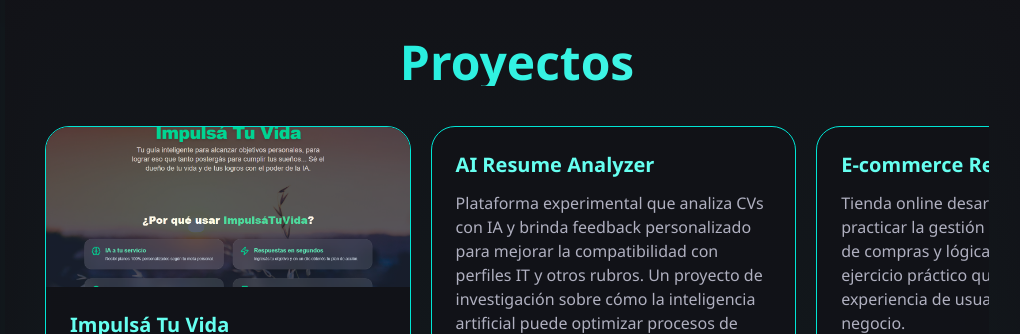
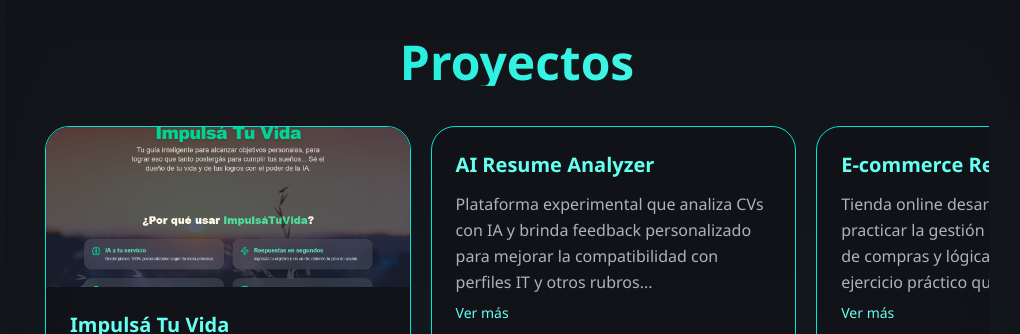
Before and after one commit to florencialucero11/Mi-portafolio, an Astro site: page / in a window 1280 px wide. Shown: the part 750-1084 px from the top of the page, without its empty margins (123-1143 px from the left). Built offline with nearby package versions, Linux system fonts and the light colour scheme; Astro itself is replaced by a stand-in of ours.

Commit message:
arreglo de cards

```diff
--- /dev/null
+++ b/src/components/ExpandableText.jsx
@@ -0,0 +1,24 @@
+import { useState } from "react";
+
+export default function ExpandableText({ text, limit = 140 }) {
+  const [expanded, setExpanded] = useState(false);
+
+  const isLong = text.length > limit;
+
+  return (
+    <div>
+      <p className="text-textLight leading-relaxed">
+        {expanded || !isLong ? text : text.slice(0, limit) + "..."}
+      </p>
+
+      {isLong && (
+        <button
+          onClick={() => setExpanded(!expanded)}
+          className="text-primaryLight text-sm mt-2 hover:underline"
+        >
+          {expanded ? "Ver menos" : "Ver más"}
+        </button>
+      )}
+    </div>
+  );
+}
--- a/src/components/Projects.jsx
+++ b/src/components/Projects.jsx
@@ -1,9 +1,10 @@
 import { Icon } from '@iconify/react';
 import { Swiper, SwiperSlide } from 'swiper/react';
 import { Navigation } from 'swiper/modules';
+import ExpandableText from './ExpandableText';
+
 import 'swiper/css';
 import 'swiper/css/navigation';
-
 
 const techIcons = {
   react: 'logos:react',
@@ -18,8 +19,6 @@ const techIcons = {
   git: 'logos:git-icon',
   javascript: 'logos:javascript'
 };
-
-import 'swiper/css'; // solo el core, nada más
 
 export default function Projects({ t, projectList }) {
   return (
@@ -44,12 +43,14 @@ export default function Projects({ t, projectList }) {
         className="!pb-6"
       >
         {projectList.map((proj, idx) => (
-          <SwiperSlide key={idx}>
+          <SwiperSlide key={idx} className="h-auto">
+
+            {/* CARD BASE */}
             <div className="flex flex-col bg-bgDarker/70 border border-primary rounded-3xl
-                            overflow-hidden shadow-neumorph hover:shadow-glow hover:scale-105
-                            transition-transform duration-300">
+                            overflow-hidden shadow-neumorph hover:shadow-glow
+                            hover:-translate-y-2 transition-all duration-300 h-full">
 
-              {/* 🟣 IMAGE */}
+              {/* IMAGE */}
               {proj.image && (
                 <img
                   src={proj.image}
@@ -58,18 +59,20 @@ export default function Projects({ t, projectList }) {
                 />
               )}
 
-              <div className="flex flex-col justify-between p-6 h-full">
+              {/* CONTENT */}
+              <div className="flex flex-col p-6 flex-grow">
+
+                {/* TEXT BLOCK */}
                 <div>
                   <h3 className="text-primaryLight font-bold text-xl mb-3">
                     {proj.title}
                   </h3>
-                  <p className="text-textLight mb-4">
-                    {proj.description}
-                  </p>
+
+                  <ExpandableText text={proj.description} />
                 </div>
 
-                {/* 🟣 TECH ICONS */}
-                <div className="flex flex-wrap gap-2 mb-4">
+                {/* TECH ICONS */}
+                <div className="flex flex-wrap gap-2 mt-4">
                   {proj.tech.map((tech, i) => (
                     <Icon
                       key={i}
@@ -80,8 +83,8 @@ export default function Projects({ t, projectList }) {
                   ))}
                 </div>
 
-                {/* 🟣 ACTION BUTTONS */}
-                <div className="flex gap-3">
+                {/* BUTTONS — SIEMPRE ABAJO */}
+                <div className="flex gap-3 mt-auto pt-6">
                   {proj.demo && (
                     <a
                       href={proj.demo}
@@ -105,8 +108,10 @@ export default function Projects({ t, projectList }) {
                     {t.viewRepo || "Ver repositorio"}
                   </a>
                 </div>
+
               </div>
             </div>
+
           </SwiperSlide>
         ))}
       </Swiper>
--- a/src/data/projects.js
+++ b/src/data/projects.js
@@ -43,7 +43,9 @@ export const projects = {
         "Fullstack web application that helps users plan goals and habits using AI, automation and data visualization. People struggle to organize goals, habits and priorities in one place.This application centralizes planning and uses AI to provide personalized guidance.",
       role: "Fullstack Developer",
       tech: ["Next.js", " React ·", "FastAPI ·", "PostgreSQL ·", "OpenAI API ·", "n8n"],
-      repo: "https://impulsa-tu-vida.vercel.app/",
+      demo: "https://impulsa-tu-vida.vercel.app/",
+      repo: "https://github.com/florencialucero11/ImpulsaTuVida",
+      image: "../hero-impuls.png"
     },
     {
       title: "AI Resume Analyzer",
```
